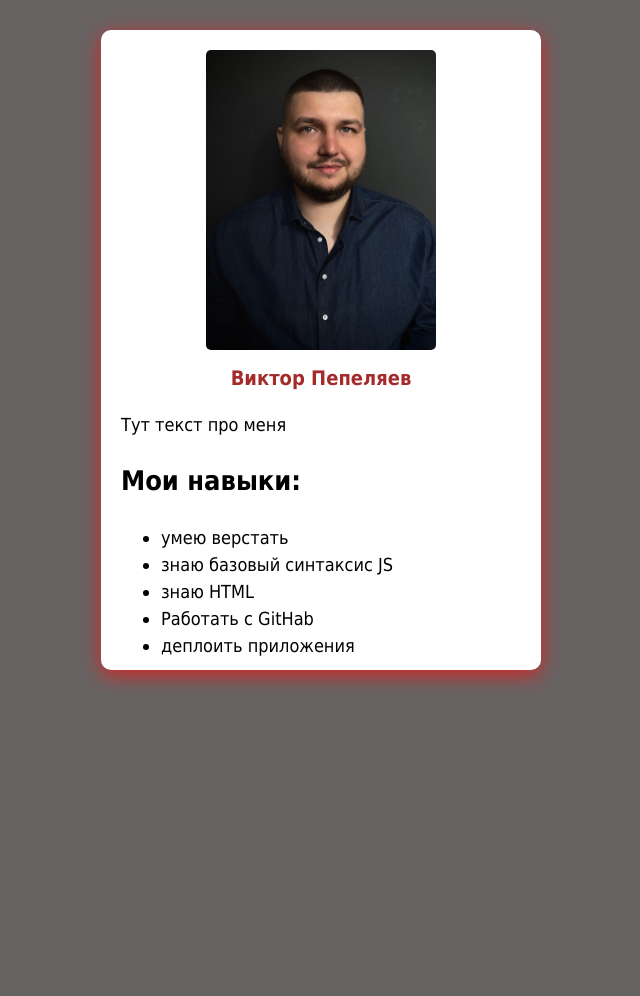
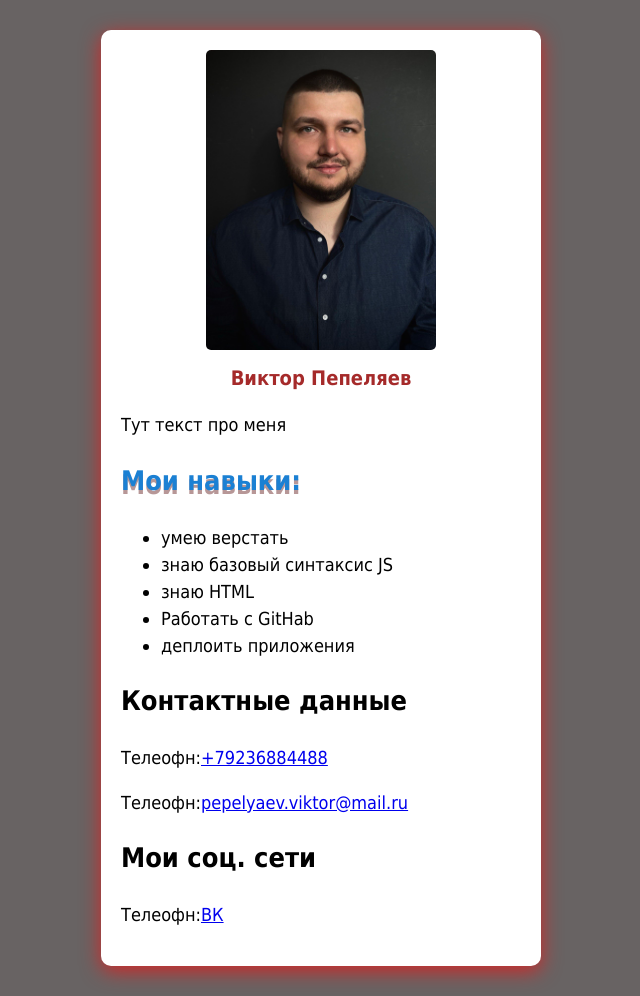
Before and after one commit to Gardex22/summary, a plain HTML site: page index.html in a window 1280 px wide. Shown: the whole page, without its empty margins (319-959 px from the left). Before the commit the page ends 800 px from the top, so only its background shows below. Drawn offline with Linux system fonts and the light colour scheme.

Commit message:
вторая загрузка

```diff
--- a/css/style.css
+++ b/css/style.css
@@ -7,7 +7,7 @@ body{
 }
 .card{
     width: 400px;
-    height: 600px;
+    height: auto;
     margin: 30px auto;
     background-color: #fff;
     box-shadow: 0 5px 20px #d42626;
@@ -31,3 +31,7 @@ body{
 .card-text{
     font-size: 15px;
 }
+.H2-text{
+    color: rgb(27, 128, 211);
+    text-shadow: 0 4px #b79797;;
+}
--- a/index.html
+++ b/index.html
@@ -12,13 +12,12 @@
         <h1 class="card-title">
             Виктор Пепеляев
         </h1>
-        <div>
+
             <p>
                 Тут текст про меня
             </p>
-        </div>
-        <div>
-            <h2>Мои навыки:</h2>
+
+            <h2 class="H2-text">Мои навыки:</h2>
             <ul>
                 <li>умею верстать</li>
                 <li>знаю базовый синтаксис JS</li>
@@ -27,8 +26,13 @@
                 <li>деплоить приложения</li>
 
             </ul>
+            <h2>Контактные данные</h2>
+            <p>Телеофн:<a href="tel :+79236884488">+79236884488</a></p>
+            <p>Телеофн:<a href="mailto: pepelyaev.viktor@mail.ru">pepelyaev.viktor@mail.ru</a></p>
+            <h2>Мои соц. сети</h2>
+            <p>Телеофн:<a href="https://vk.com/feed">ВК</a></p>
 
-        </div>
+
 
     </div>
 </body>
```
Lines whose indentation alone changed are shown as unchanged.
